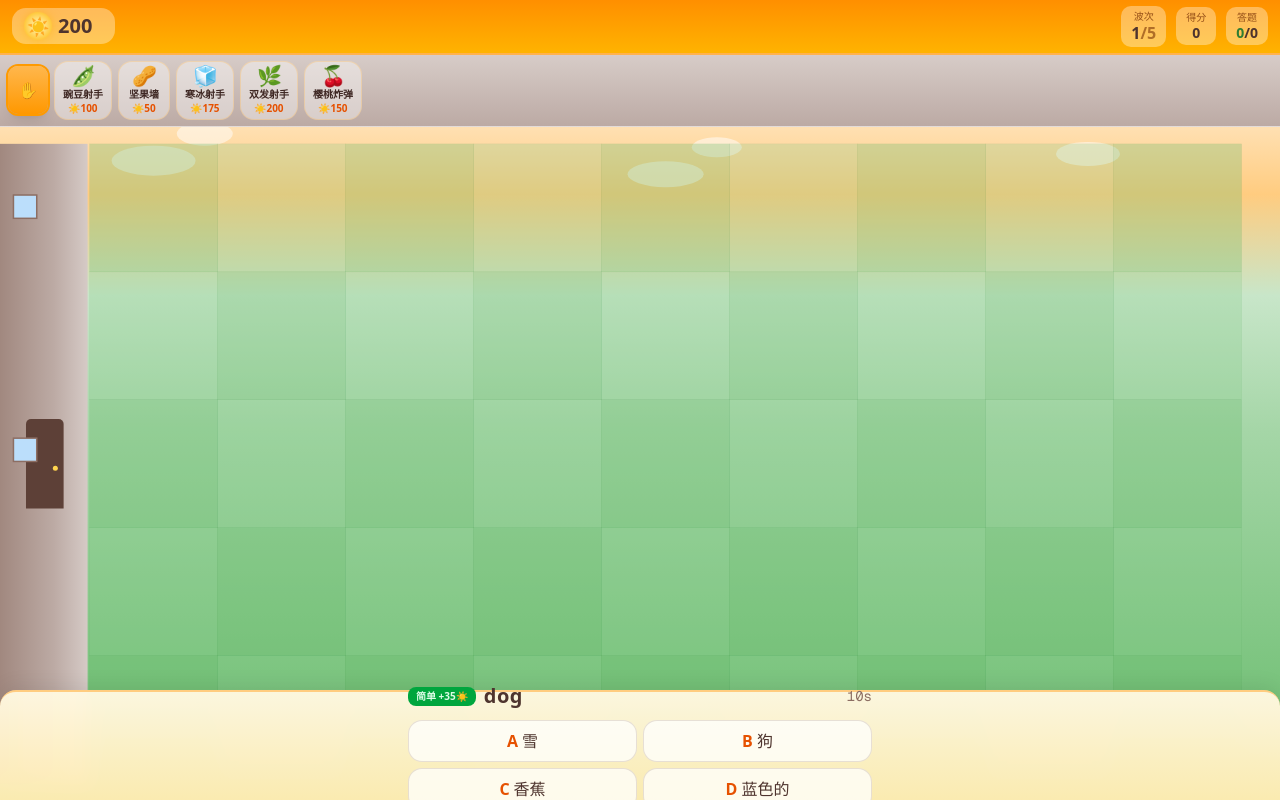
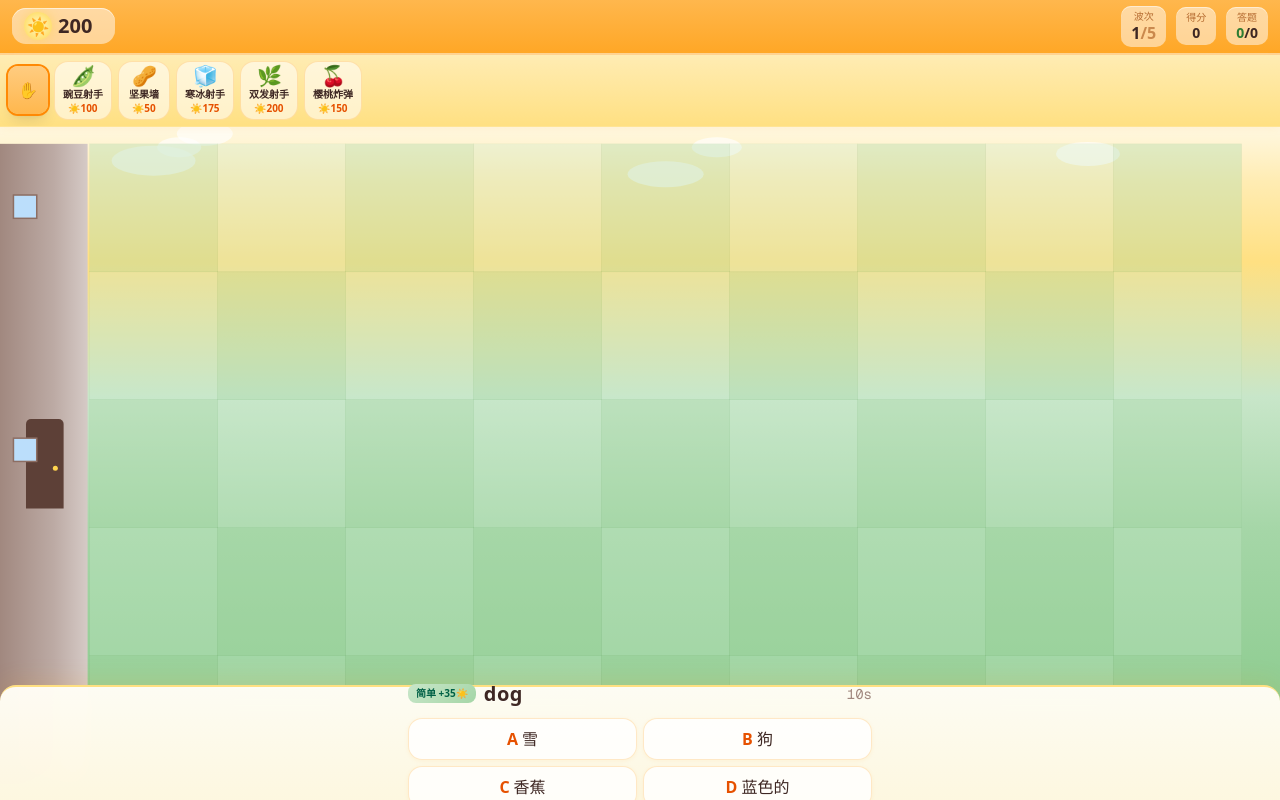
Before and after one commit to bestop/wordfarm, a Next.js app: page / in a window 1280 px wide. Both pictures are taken after a click on the button "开始游戏". Built offline with nearby package versions, Linux system fonts and the light colour scheme.

Commit message:
af6a4897-d147-4fec-9898-538854d90aa4

```diff
--- a/src/components/game/PvZGame.tsx
+++ b/src/components/game/PvZGame.tsx
@@ -1002,27 +1002,28 @@ export default function PvZGame() {
     ctx.save(); ctx.setTransform(dpr, 0, 0, dpr, 0, 0);
     if (state.shakeTimer > 0) ctx.translate((Math.random() - 0.5) * 6, (Math.random() - 0.5) * 6);
 
-    // Warm bright sky background
+    // Warm bright sky background (lighter, more golden)
     const sky = ctx.createLinearGradient(0, 0, 0, h);
-    sky.addColorStop(0, '#FFE0B2'); sky.addColorStop(0.1, '#FFCC80');
-    sky.addColorStop(0.25, '#C8E6C9'); sky.addColorStop(0.45, '#A5D6A7');
-    sky.addColorStop(1, '#66BB6A');
+    sky.addColorStop(0, '#FFF8E1'); sky.addColorStop(0.08, '#FFECB3');
+    sky.addColorStop(0.2, '#FFE082'); sky.addColorStop(0.4, '#C8E6C9');
+    sky.addColorStop(0.6, '#A5D6A7'); sky.addColorStop(1, '#81C784');
     ctx.fillStyle = sky; ctx.fillRect(0, 0, w, h);
 
-    // Clouds (warm)
-    ctx.fillStyle = 'rgba(255,255,255,0.5)';
+    // Clouds (warm, brighter)
+    ctx.fillStyle = 'rgba(255,255,255,0.65)';
     ctx.beginPath(); ctx.ellipse(w * 0.12, h * 0.05, 42, 15, 0, 0, Math.PI * 2); ctx.fill();
     ctx.beginPath(); ctx.ellipse(w * 0.16, h * 0.01, 28, 12, 0, 0, Math.PI * 2); ctx.fill();
+    ctx.beginPath(); ctx.ellipse(w * 0.14, h * 0.03, 22, 10, 0, 0, Math.PI * 2); ctx.fill();
     ctx.beginPath(); ctx.ellipse(w * 0.52, h * 0.07, 38, 13, 0, 0, Math.PI * 2); ctx.fill();
     ctx.beginPath(); ctx.ellipse(w * 0.56, h * 0.03, 25, 10, 0, 0, Math.PI * 2); ctx.fill();
     ctx.beginPath(); ctx.ellipse(w * 0.85, h * 0.04, 32, 12, 0, 0, Math.PI * 2); ctx.fill();
 
-    // Grid (warm green)
+    // Grid (bright warm green)
     for (let r = 0; r < GRID_ROWS; r++) {
       for (let c = 0; c < GRID_COLS; c++) {
-        ctx.fillStyle = (r + c) % 2 === 0 ? 'rgba(102,187,106,0.3)' : 'rgba(129,199,132,0.25)';
+        ctx.fillStyle = (r + c) % 2 === 0 ? 'rgba(165,214,167,0.35)' : 'rgba(200,230,201,0.3)';
         ctx.fillRect(ox + c * cellW, oy + r * cellH, cellW, cellH);
-        ctx.strokeStyle = 'rgba(56,142,60,0.1)'; ctx.lineWidth = 0.5;
+        ctx.strokeStyle = 'rgba(56,142,60,0.08)'; ctx.lineWidth = 0.5;
         ctx.strokeRect(ox + c * cellW, oy + r * cellH, cellW, cellH);
       }
     }
@@ -1127,10 +1128,10 @@ export default function PvZGame() {
       }
     }
 
-    // Speed boost border
+    // Speed boost border (warm glow)
     if (isBoosted) {
-      const p = 0.2 + Math.sin(now * 0.008) * 0.1;
-      ctx.strokeStyle = `rgba(229,57,53,${p})`; ctx.lineWidth = 3; ctx.strokeRect(2, 2, w - 4, h - 4);
+      const p = 0.25 + Math.sin(now * 0.008) * 0.1;
+      ctx.strokeStyle = `rgba(255,87,34,${p})`; ctx.lineWidth = 3; ctx.strokeRect(2, 2, w - 4, h - 4);
     }
     ctx.restore();
     rafRef.current = requestAnimationFrame(gameLoop);
@@ -1157,17 +1158,17 @@ export default function PvZGame() {
     <div className="flex flex-col h-screen w-full overflow-hidden select-none" style={{ background: '#FFF8E1' }}>
       {phase === 'menu' && (
         <div className="flex-1 flex flex-col items-center justify-center gap-4 relative overflow-hidden"
-          style={{ background: 'linear-gradient(180deg, #FFF3E0 0%, #FFE0B2 30%, #FFCC80 50%, #C8E6C9 75%, #81C784 100%)' }}>
-          <div className="text-8xl animate-bounce" style={{ filter: 'drop-shadow(0 6px 12px rgba(0,0,0,0.15))' }}>🧟</div>
+          style={{ background: 'linear-gradient(180deg, #FFF8E1 0%, #FFECB3 25%, #FFE082 50%, #C8E6C9 78%, #A5D6A7 100%)' }}>
+          <div className="text-8xl animate-bounce" style={{ filter: 'drop-shadow(0 8px 16px rgba(255,152,0,0.25))' }}>🧟</div>
           <h1 className="text-4xl md:text-6xl font-extrabold z-10"
-            style={{ color: '#E65100', textShadow: '2px 2px 0 #FFCC80, 0 0 30px rgba(255,152,0,0.2)' }}>
+            style={{ color: '#E65100', textShadow: '3px 3px 0 #FFE082, 0 0 40px rgba(255,183,77,0.3)' }}>
             植物大战僵尸
           </h1>
-          <p className="text-xl md:text-2xl font-semibold tracking-widest z-10" style={{ color: '#BF360C' }}>
+          <p className="text-xl md:text-2xl font-semibold tracking-widest z-10" style={{ color: '#BF360C', textShadow: '0 1px 0 rgba(255,255,255,0.5)' }}>
             单词大作战
           </p>
           <div className="mt-2 text-sm md:text-base text-center space-y-2 z-10 rounded-2xl px-6 py-4"
-            style={{ background: 'rgba(255,255,255,0.55)', backdropFilter: 'blur(8px)', color: '#4E342E' }}>
+            style={{ background: 'rgba(255,255,255,0.65)', backdropFilter: 'blur(10px)', color: '#4E342E', boxShadow: '0 4px 20px rgba(255,152,0,0.15)' }}>
             <p>📝 答对单词自动获得阳光</p>
             <p>🌱 用阳光种植植物抵御僵尸</p>
             <p>🧟 不要让僵尸到达你的房子!</p>
@@ -1175,7 +1176,7 @@ export default function PvZGame() {
           </div>
           <button onClick={initGame}
             className="mt-4 px-12 py-3.5 font-bold text-xl rounded-2xl shadow-lg z-10 transition-all hover:scale-105 active:scale-95"
-            style={{ background: 'linear-gradient(180deg, #FFB74D, #FF9800)', color: '#4E342E', boxShadow: '0 4px 15px rgba(255,152,0,0.4)' }}>
+            style={{ background: 'linear-gradient(180deg, #FFCC80, #FFB74D)', color: '#4E342E', boxShadow: '0 6px 24px rgba(255,152,0,0.45)', border: '2px solid rgba(255,255,255,0.4)' }}>
             开始游戏
           </button>
         </div>
@@ -1183,43 +1184,43 @@ export default function PvZGame() {
 
       {(phase === 'playing' || phase === 'gameover' || phase === 'victory') && state && (
         <>
-          {/* HUD - bright warm amber */}
+          {/* HUD - bright warm amber/gold */}
           <div className="flex items-center justify-between px-3 py-1.5 relative z-10 flex-shrink-0"
-            style={{ background: 'linear-gradient(180deg, #FF8F00, #FFB300)', borderBottom: '2px solid rgba(255,255,255,0.3)', boxShadow: '0 2px 8px rgba(0,0,0,0.15)' }}>
-            <div className="flex items-center gap-1.5 rounded-xl px-3 py-1" style={{ background: 'rgba(255,255,255,0.35)' }}>
+            style={{ background: 'linear-gradient(180deg, #FFB74D, #FFA726)', borderBottom: '2px solid rgba(255,255,255,0.4)', boxShadow: '0 3px 12px rgba(255,152,0,0.2)' }}>
+            <div className="flex items-center gap-1.5 rounded-xl px-3 py-1" style={{ background: 'rgba(255,255,255,0.5)', boxShadow: 'inset 0 1px 0 rgba(255,255,255,0.6)' }}>
               <div className="w-7 h-7 rounded-full flex items-center justify-center text-lg"
-                style={{ background: 'radial-gradient(circle, #FFF9C4, #FFB300)', boxShadow: '0 0 10px rgba(255,179,0,0.5)' }}>☀️</div>
-              <span className="font-extrabold text-xl tabular-nums min-w-[45px]" style={{ color: '#4E342E' }}>{state.sun}</span>
+                style={{ background: 'radial-gradient(circle, #FFF9C4, #FFD54F)', boxShadow: '0 0 12px rgba(255,213,79,0.6)' }}>☀️</div>
+              <span className="font-extrabold text-xl tabular-nums min-w-[45px]" style={{ color: '#3E2723' }}>{state.sun}</span>
             </div>
             <div className="flex items-center gap-2.5 text-xs md:text-sm">
-              <div className="rounded-lg px-2.5 py-1 text-center" style={{ background: 'rgba(255,255,255,0.35)' }}>
-                <div className="text-amber-900/80 text-[10px] leading-tight">波次</div>
-                <div className="font-extrabold text-base leading-tight" style={{ color: '#4E342E' }}>{state.wave + 1}<span className="text-amber-900/60">/{WAVE_CONFIGS.length}</span></div>
+              <div className="rounded-lg px-2.5 py-1 text-center" style={{ background: 'rgba(255,255,255,0.5)', boxShadow: 'inset 0 1px 0 rgba(255,255,255,0.5)' }}>
+                <div className="text-amber-800/70 text-[10px] leading-tight">波次</div>
+                <div className="font-extrabold text-base leading-tight" style={{ color: '#3E2723' }}>{state.wave + 1}<span className="text-amber-800/50">/{WAVE_CONFIGS.length}</span></div>
               </div>
-              <div className="rounded-lg px-2.5 py-1 text-center hidden sm:block" style={{ background: 'rgba(255,255,255,0.35)' }}>
-                <div className="text-amber-900/80 text-[10px] leading-tight">得分</div>
-                <div className="font-bold leading-tight" style={{ color: '#4E342E' }}>{state.score}</div>
+              <div className="rounded-lg px-2.5 py-1 text-center hidden sm:block" style={{ background: 'rgba(255,255,255,0.5)', boxShadow: 'inset 0 1px 0 rgba(255,255,255,0.5)' }}>
+                <div className="text-amber-800/70 text-[10px] leading-tight">得分</div>
+                <div className="font-bold leading-tight" style={{ color: '#3E2723' }}>{state.score}</div>
               </div>
-              <div className="rounded-lg px-2.5 py-1 text-center" style={{ background: 'rgba(255,255,255,0.35)' }}>
-                <div className="text-amber-900/80 text-[10px] leading-tight">答题</div>
-                <div className="font-bold leading-tight" style={{ color: '#4E342E' }}><span style={{ color: '#2E7D32' }}>{state.wordsCorrect}</span>/{state.wordsAnswered}</div>
+              <div className="rounded-lg px-2.5 py-1 text-center" style={{ background: 'rgba(255,255,255,0.5)', boxShadow: 'inset 0 1px 0 rgba(255,255,255,0.5)' }}>
+                <div className="text-amber-800/70 text-[10px] leading-tight">答题</div>
+                <div className="font-bold leading-tight" style={{ color: '#3E2723' }}><span style={{ color: '#2E7D32' }}>{state.wordsCorrect}</span>/{state.wordsAnswered}</div>
               </div>
               {state.comboCount >= 3 && (
-                <div className="rounded-lg px-2.5 py-1 animate-pulse" style={{ background: 'rgba(191,54,12,0.8)' }}>
-                  <div className="font-extrabold text-sm" style={{ color: '#FFE082' }}>🔥x{state.comboCount}</div>
+                <div className="rounded-lg px-2.5 py-1 animate-pulse" style={{ background: 'linear-gradient(135deg, #FF6F00, #E65100)', boxShadow: '0 0 12px rgba(255,111,0,0.5)' }}>
+                  <div className="font-extrabold text-sm" style={{ color: '#FFF9C4' }}>🔥x{state.comboCount}</div>
                 </div>
               )}
             </div>
           </div>
 
-          {/* Card bar - bright warm */}
+          {/* Card bar - bright warm cream/sand */}
           <div className="flex items-center gap-1.5 px-2 py-1.5 relative z-10 flex-shrink-0 overflow-x-auto"
-            style={{ background: 'linear-gradient(180deg, #D7CCC8, #BCAAA4)', borderBottom: '1px solid rgba(255,255,255,0.3)' }}>
+            style={{ background: 'linear-gradient(180deg, #FFECB3, #FFE082)', borderBottom: '1px solid rgba(255,224,130,0.6)', boxShadow: '0 2px 8px rgba(255,152,0,0.08)' }}>
             <button onClick={() => { state.selectedPlant = null; forceUpdate(); }}
               className={`flex-shrink-0 w-10 h-12 rounded-lg text-base font-bold transition-all flex items-center justify-center ${
-                !state.selectedPlant ? 'ring-2 ring-amber-500 shadow-lg' : ''}`}
-              style={{ background: !state.selectedPlant ? 'linear-gradient(180deg, #FFB74D, #FF9800)' : 'rgba(0,0,0,0.08)',
-                color: !state.selectedPlant ? '#4E342E' : '#8D6E63' }}>
+                !state.selectedPlant ? 'ring-2 ring-orange-400 shadow-lg' : ''}`}
+              style={{ background: !state.selectedPlant ? 'linear-gradient(180deg, #FFCC80, #FFB74D)' : 'rgba(139,119,101,0.12)',
+                color: !state.selectedPlant ? '#3E2723' : '#A1887F' }}>
               ✋
             </button>
             {PLANT_ORDER.map(pt => {
@@ -1227,13 +1228,14 @@ export default function PvZGame() {
               return (
                 <button key={pt} onClick={() => { state.selectedPlant = sel ? null : pt; forceUpdate(); }} disabled={!ok}
                   className={`flex-shrink-0 flex flex-col items-center gap-0.5 px-2 py-1 rounded-xl text-xs font-medium transition-all min-w-[52px] ${
-                    sel ? 'ring-2 ring-amber-500 shadow-lg scale-105' : ok ? 'hover:scale-105' : 'cursor-not-allowed'}`}
-                  style={{ background: sel ? 'linear-gradient(180deg, #FFB74D, #FF9800)' : ok ? 'rgba(255,255,255,0.4)' : 'rgba(0,0,0,0.08)',
-                    color: sel ? '#4E342E' : ok ? '#3E2723' : '#A1887F',
-                    border: ok ? '1px solid rgba(255,183,77,0.3)' : '1px solid transparent' }}>
+                    sel ? 'ring-2 ring-orange-400 shadow-lg scale-105' : ok ? 'hover:scale-105' : 'cursor-not-allowed'}`}
+                  style={{ background: sel ? 'linear-gradient(180deg, #FFCC80, #FFB74D)' : ok ? 'rgba(255,255,255,0.55)' : 'rgba(139,119,101,0.1)',
+                    color: sel ? '#3E2723' : ok ? '#3E2723' : '#BCAAA4',
+                    border: ok ? '1.5px solid rgba(255,183,77,0.35)' : '1.5px solid transparent',
+                    boxShadow: sel ? '0 2px 10px rgba(255,152,0,0.25)' : 'none' }}>
                   <span className="text-xl leading-none">{d.emoji}</span>
                   <span className="font-bold text-[10px] leading-tight">{d.name}</span>
-                  <span className="text-[10px] leading-tight font-bold" style={{ color: ok ? '#E65100' : '#A1887F' }}>☀️{d.cost}</span>
+                  <span className="text-[10px] leading-tight font-bold" style={{ color: ok ? '#E65100' : '#BCAAA4' }}>☀️{d.cost}</span>
                 </button>
               );
             })}
@@ -1244,23 +1246,25 @@ export default function PvZGame() {
             <canvas ref={canvasRef} onClick={handleCanvasClick} onTouchStart={(e) => { e.preventDefault(); handleCanvasClick(e); }} className="w-full h-full" />
             {Date.now() < state.zombieSpeedBoostEnd && (
               <div className="absolute top-2 left-1/2 -translate-x-1/2 px-4 py-1 rounded-full text-xs font-bold animate-pulse z-10"
-                style={{ background: 'rgba(229,57,53,0.85)', color: '#fff', boxShadow: '0 0 12px rgba(229,57,53,0.5)' }}>
+                style={{ background: 'linear-gradient(135deg, rgba(229,57,53,0.9), rgba(255,87,34,0.9))', color: '#FFF9C4', boxShadow: '0 0 16px rgba(229,57,53,0.5)' }}>
                 ⚡ 僵尸加速中!
               </div>
             )}
 
-            {/* Quiz panel - OVERLAY at bottom, doesn't affect canvas size */}
+            {/* Quiz panel - ALWAYS present as overlay, doesn't affect canvas size */}
             {phase === 'playing' && quiz && (
               <div className="absolute bottom-0 left-0 right-0 z-20 rounded-t-2xl"
-                style={{ height: '110px',
+                style={{ height: '115px',
                   background: quiz.answered
-                    ? (quiz.wasCorrect ? 'linear-gradient(180deg, rgba(200,230,201,0.96), rgba(165,214,167,0.96))' : 'linear-gradient(180deg, rgba(255,205,210,0.96), rgba(239,154,154,0.96))')
-                    : 'linear-gradient(180deg, rgba(255,248,225,0.97), rgba(255,236,179,0.97))',
+                    ? (quiz.wasCorrect
+                      ? 'linear-gradient(180deg, rgba(255,248,225,0.97), rgba(255,243,224,0.97))'
+                      : 'linear-gradient(180deg, rgba(255,235,238,0.97), rgba(255,224,224,0.97))')
+                    : 'linear-gradient(180deg, rgba(255,253,245,0.98), rgba(255,248,225,0.98))',
                   borderTop: quiz.answered
                     ? (quiz.wasCorrect ? '2px solid #A5D6A7' : '2px solid #EF9A9A')
-                    : '2px solid #FFCC80',
-                  backdropFilter: 'blur(8px)',
-                  boxShadow: '0 -4px 20px rgba(0,0,0,0.08)'
+                    : '2px solid #FFE082',
+                  backdropFilter: 'blur(12px)',
+                  boxShadow: '0 -4px 24px rgba(255,152,0,0.12)'
                 }}>
                 <div className="max-w-lg mx-auto h-full flex flex-col justify-center px-3 md:px-6">
                   {quiz.answered ? (
@@ -1269,7 +1273,7 @@ export default function PvZGame() {
                       <span className="font-bold text-base" style={{ color: quiz.wasCorrect ? '#2E7D32' : '#C62828' }}>
                         {quiz.word.en} = {quiz.word.zh}
                       </span>
-                      <span className="text-xs ml-2" style={{ color: '#8D6E63' }}>
+                      <span className="text-xs ml-2" style={{ color: '#A1887F' }}>
                         下一题 {Math.max(0, Math.ceil(state.quizCooldown / 1000))}s
                       </span>
                     </div>
@@ -1278,27 +1282,31 @@ export default function PvZGame() {
                       <div className="flex items-center justify-between mb-1">
                         <div className="flex items-center gap-2">
                           <span className={`px-2 py-0.5 rounded-md text-[10px] font-bold ${
-                            diff === 1 ? 'bg-green-600 text-green-100' : diff === 2 ? 'bg-amber-600 text-amber-100' : 'bg-red-600 text-red-100'
-                          }`}>
+                            diff === 1 ? 'text-emerald-800' : diff === 2 ? 'text-amber-800' : 'text-red-800'
+                          }`} style={{
+                            background: diff === 1 ? 'linear-gradient(135deg, #C8E6C9, #A5D6A7)'
+                              : diff === 2 ? 'linear-gradient(135deg, #FFE082, #FFD54F)'
+                              : 'linear-gradient(135deg, #FFAB91, #FF8A65)'
+                          }}>
                             {diff === 1 ? '简单' : diff === 2 ? '中等' : '困难'} +{QUIZ_SUN_REWARD[diff]}☀️
                           </span>
-                          <span className="font-bold text-lg md:text-xl tracking-wide" style={{ color: '#4E342E' }}>{quiz.word.en}</span>
+                          <span className="font-bold text-lg md:text-xl tracking-wide" style={{ color: '#3E2723', textShadow: '0 1px 0 rgba(255,255,255,0.5)' }}>{quiz.word.en}</span>
                         </div>
                         <span className={`text-sm font-mono tabular-nums ${quiz.timer < 3000 ? 'font-bold animate-pulse' : ''}`}
-                          style={{ color: quiz.timer < 3000 ? '#D32F2F' : '#8D6E63' }}>
+                          style={{ color: quiz.timer < 3000 ? '#D32F2F' : '#A1887F' }}>
                           {Math.max(0, Math.ceil(quiz.timer / 1000))}s
                         </span>
                       </div>
-                      <div className="w-full h-2 rounded-full mb-1.5 overflow-hidden" style={{ background: 'rgba(0,0,0,0.08)' }}>
+                      <div className="w-full h-2 rounded-full mb-1.5 overflow-hidden" style={{ background: 'rgba(255,152,0,0.12)' }}>
                         <div className={`h-full rounded-full transition-all duration-150 ${
-                          quiz.timer < 3000 ? 'bg-red-400' : 'bg-green-500'
+                          quiz.timer < 3000 ? 'bg-red-400' : 'bg-amber-400'
                         }`} style={{ width: `${(quiz.timer / QUIZ_TIME_LIMIT) * 100}%` }} />
                       </div>
                       <div className="grid grid-cols-2 gap-1.5">
                         {quiz.options.map((opt, i) => (
                           <button key={i} onClick={() => handleAnswer(i)}
                             className="py-1.5 md:py-2 px-2 md:px-3 rounded-xl text-sm md:text-base font-medium transition-all hover:scale-[1.02] active:scale-[0.98] hover:shadow-md"
-                            style={{ color: '#4E342E', background: 'rgba(255,255,255,0.75)', border: '1.5px solid rgba(141,110,99,0.2)' }}>
+                            style={{ color: '#3E2723', background: 'rgba(255,255,255,0.8)', border: '1.5px solid rgba(255,183,77,0.3)', boxShadow: '0 1px 4px rgba(255,152,0,0.08)' }}>
                             <span className="font-bold mr-1" style={{ color: '#E65100' }}>{String.fromCharCode(65 + i)}</span>
                             {opt}
                           </button>
@@ -1312,24 +1320,24 @@ export default function PvZGame() {
 
             {/* Game Over overlay */}
             {phase === 'gameover' && (
-              <div className="absolute inset-0 flex items-center justify-center z-30" style={{ background: 'rgba(0,0,0,0.5)', backdropFilter: 'blur(4px)' }}>
+              <div className="absolute inset-0 flex items-center justify-center z-30" style={{ background: 'rgba(62,39,35,0.45)', backdropFilter: 'blur(5px)' }}>
                 <div className="rounded-3xl p-8 text-center max-w-sm mx-4 shadow-2xl"
-                  style={{ background: 'linear-gradient(180deg, #FFF3E0, #FFE0B2)', border: '2px solid rgba(229,57,53,0.4)' }}>
+                  style={{ background: 'linear-gradient(180deg, #FFF8E1, #FFECB3)', border: '2px solid rgba(229,57,53,0.3)', boxShadow: '0 12px 40px rgba(0,0,0,0.2)' }}>
                   <div className="text-6xl mb-3">💀</div>
-                  <h2 className="text-3xl font-extrabold mb-3" style={{ color: '#C62828' }}>游戏结束</h2>
+                  <h2 className="text-3xl font-extrabold mb-3" style={{ color: '#C62828', textShadow: '0 1px 0 rgba(255,255,255,0.5)' }}>游戏结束</h2>
                   <div className="space-y-2 text-sm mb-5">
                     {[['存活波次', `${state.wave + 1}/${WAVE_CONFIGS.length}`], ['消灭僵尸', `${state.totalKills}`],
                       ['答题正确率', `${state.wordsAnswered > 0 ? Math.round(state.wordsCorrect / state.wordsAnswered * 100) : 0}% (${state.wordsCorrect}/${state.wordsAnswered})`],
                       ['最终得分', `${state.score}`]
                     ].map(([l, v], i) => (
-                      <div key={i} className="flex justify-between rounded-lg px-3 py-1.5" style={{ background: 'rgba(255,255,255,0.5)' }}>
+                      <div key={i} className="flex justify-between rounded-lg px-3 py-1.5" style={{ background: 'rgba(255,255,255,0.55)' }}>
                         <span style={{ color: '#6D4C41' }}>{l}</span>
-                        <span className="font-bold" style={{ color: i === 3 ? '#E65100' : '#4E342E' }}>{v}</span>
+                        <span className="font-bold" style={{ color: i === 3 ? '#E65100' : '#3E2723' }}>{v}</span>
                       </div>
                     ))}
                   </div>
                   <button onClick={initGame} className="px-10 py-3 font-bold text-lg rounded-2xl shadow-lg transition-all hover:scale-105 active:scale-95"
-                    style={{ background: 'linear-gradient(180deg, #EF5350, #E53935)', color: '#fff', boxShadow: '0 4px 15px rgba(229,57,53,0.3)' }}>
+                    style={{ background: 'linear-gradient(180deg, #FF8A65, #EF5350)', color: '#fff', boxShadow: '0 4px 18px rgba(229,57,53,0.3)' }}>
                     再来一局
                   </button>
                 </div>
@@ -1338,25 +1346,25 @@ export default function PvZGame() {
 
             {/* Victory overlay */}
             {phase === 'victory' && (
-              <div className="absolute inset-0 flex items-center justify-center z-30" style={{ background: 'rgba(0,0,0,0.4)', backdropFilter: 'blur(4px)' }}>
+              <div className="absolute inset-0 flex items-center justify-center z-30" style={{ background: 'rgba(62,39,35,0.35)', backdropFilter: 'blur(5px)' }}>
                 <div className="rounded-3xl p-8 text-center max-w-sm mx-4 shadow-2xl"
-                  style={{ background: 'linear-gradient(180deg, #FFF8E1, #FFECB3)', border: '2px solid rgba(255,183,77,0.5)' }}>
+                  style={{ background: 'linear-gradient(180deg, #FFFDE7, #FFF8E1)', border: '2px solid rgba(255,183,77,0.5)', boxShadow: '0 12px 40px rgba(255,152,0,0.2)' }}>
                   <div className="text-6xl mb-3">🏆</div>
-                  <h2 className="text-3xl font-extrabold mb-1" style={{ color: '#E65100' }}>胜利!</h2>
+                  <h2 className="text-3xl font-extrabold mb-1" style={{ color: '#E65100', textShadow: '0 1px 0 rgba(255,255,255,0.5)' }}>胜利!</h2>
                   <p className="text-sm mb-4" style={{ color: '#558B2F' }}>成功抵御了所有僵尸!</p>
                   <div className="space-y-2 text-sm mb-5">
                     {[['消灭僵尸', `${state.totalKills}`],
                       ['答题正确率', `${state.wordsAnswered > 0 ? Math.round(state.wordsCorrect / state.wordsAnswered * 100) : 0}% (${state.wordsCorrect}/${state.wordsAnswered})`],
                       ['最终得分', `${state.score}`]
                     ].map(([l, v], i) => (
-                      <div key={i} className="flex justify-between rounded-lg px-3 py-1.5" style={{ background: 'rgba(255,255,255,0.5)' }}>
+                      <div key={i} className="flex justify-between rounded-lg px-3 py-1.5" style={{ background: 'rgba(255,255,255,0.55)' }}>
                         <span style={{ color: '#6D4C41' }}>{l}</span>
-                        <span className="font-bold" style={{ color: i === 2 ? '#E65100' : '#4E342E' }}>{v}</span>
+                        <span className="font-bold" style={{ color: i === 2 ? '#E65100' : '#3E2723' }}>{v}</span>
                       </div>
                     ))}
                   </div>
                   <button onClick={initGame} className="px-10 py-3 font-bold text-lg rounded-2xl shadow-lg transition-all hover:scale-105 active:scale-95"
-                    style={{ background: 'linear-gradient(180deg, #FFB74D, #FF9800)', color: '#4E342E', boxShadow: '0 4px 15px rgba(255,152,0,0.3)' }}>
+                    style={{ background: 'linear-gradient(180deg, #FFD54F, #FFB74D)', color: '#3E2723', boxShadow: '0 6px 24px rgba(255,152,0,0.4)', border: '2px solid rgba(255,255,255,0.4)' }}>
                     再玩一次
                   </button>
                 </div>
```
